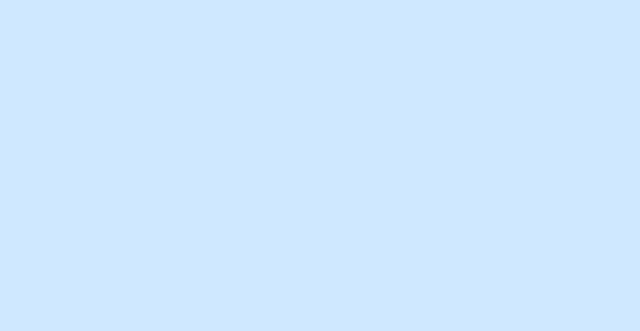
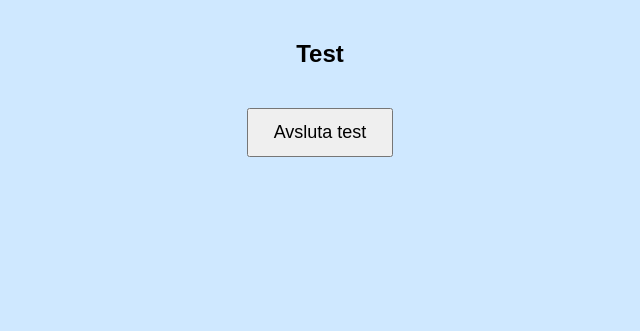
Before and after one commit to NetoprBl/Matte-test-app, a plain HTML site: page index.html in a window 1280 px wide. Shown: the top 331 px of the page, without its empty margins (320-960 px from the left). Drawn offline with Linux system fonts and the light colour scheme.

Commit message:
Update index.html

```diff
--- a/index.html
+++ b/index.html
@@ -20,7 +20,7 @@
   min-height:100vh;
 }
 
-.active{display:flex;}
+.active{}
 
 /* CENTRIRANE STRANE 1 i 3 */
 .center{
```
